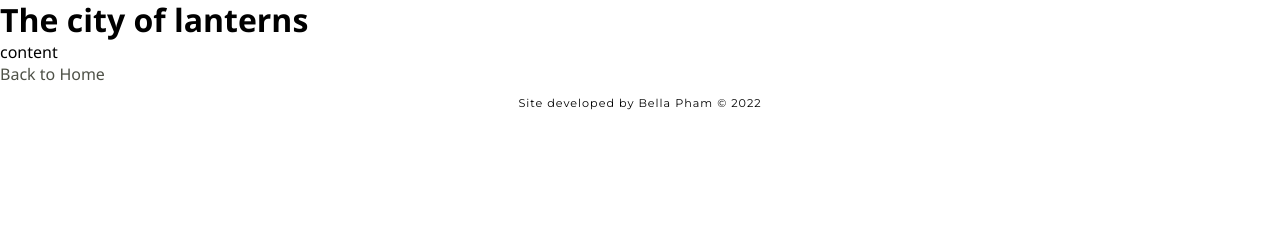
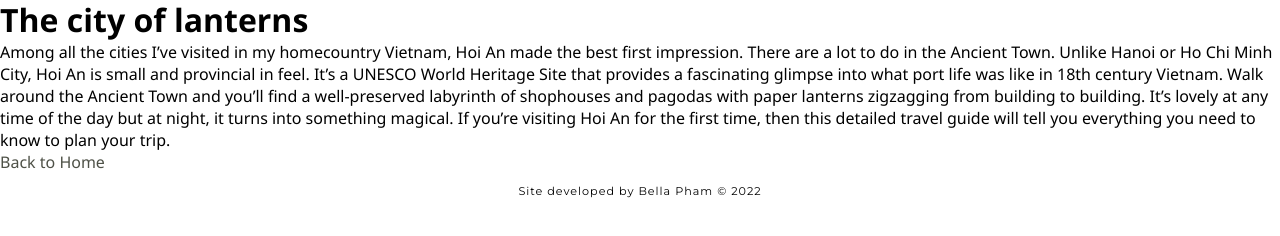
Before and after one commit to bellapham1710/my-gatsby-site, a Gatsby site: page /hoian in a window 1280 px wide. Shown: the part 402-638 px from the top of the page. Built offline with nearby package versions, Linux system fonts and the light colour scheme; Gatsby itself is replaced by a stand-in of ours.

Commit message:
home page update

```diff
--- a/src/pages/hoian.js
+++ b/src/pages/hoian.js
@@ -10,7 +10,10 @@ const HoiAnPage = () => {
             <Layout>
             <title>Hoi An - Vietnam</title>
             <h1>The city of lanterns</h1>
-            <p>content</p>
+            <p>Among all the cities I’ve visited in my homecountry Vietnam, Hoi An made the best first impression. There are a lot to do in the Ancient Town.
+                Unlike Hanoi or Ho Chi Minh City, Hoi An is small and provincial in feel. It’s a UNESCO World Heritage Site that provides a fascinating glimpse into what port life was like in 18th century Vietnam.
+                Walk around the Ancient Town and you’ll find a well-preserved labyrinth of shophouses and pagodas with paper lanterns zigzagging from building to building. It’s lovely at any time of the day but at night, it turns into something magical.
+                If you’re visiting Hoi An for the first time, then this detailed travel guide will tell you everything you need to know to plan your trip.</p>
             <Link to ="/">Back to Home</Link>
             </Layout>
         </main>
--- a/src/pages/index.js
+++ b/src/pages/index.js
@@ -33,7 +33,7 @@ const IndexPage =() => {
         />
         </Link>
 
-        <Link to ="/contact">
+        <Link to ="/seoul">
         <Card
           title="Seoul, S.Korea"
           text="Asia's most popular tourist destinations as a result of the Korean Wave"
--- a/src/pages/singapore.js
+++ b/src/pages/singapore.js
@@ -10,6 +10,7 @@ const SingaporePage = () => {
             <Layout>
             <title>Singapore, Singapore</title>
             <h1>Singapore, Singapore</h1>
+
             <p>Singapore is one of my favorite cities in the world. There’s no other place like it. Located just off the southern tip of Malaysia, this vibrant city-state boasts a beautiful blend of Malaysian, Indian, Chinese, Arab and English cultures – all with its own Singaporean twist. The “Lion City,” as it's referred to, is filled with delightful culinary experiences, state-of-the-art accommodations and exciting nightlife.</p>
             <Link to ="/">Back to Home</Link>
             </Layout>
```
